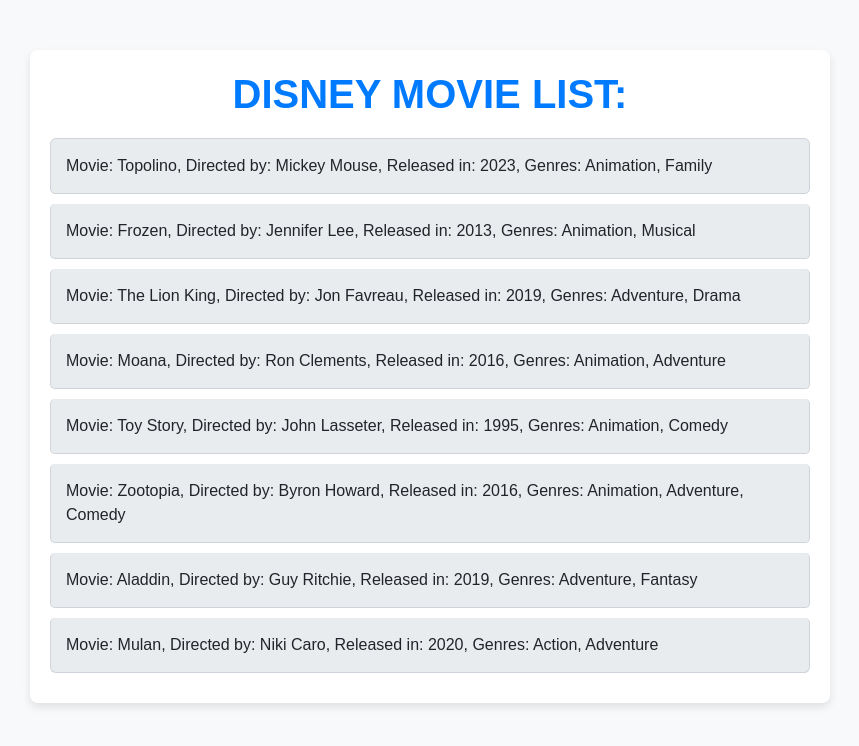
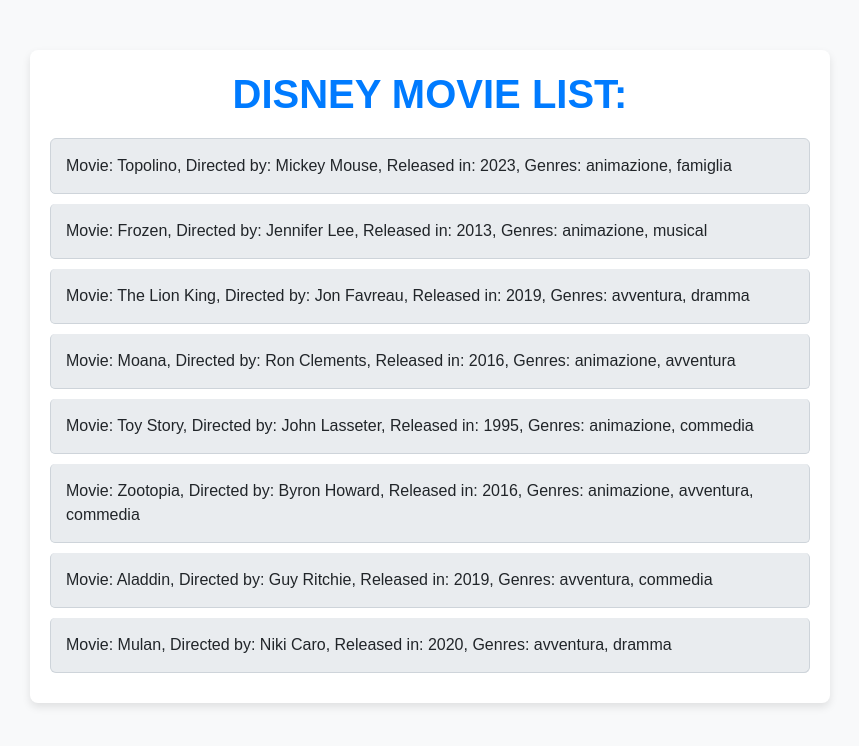
Before and after one commit to natdm02/php-oop-1, a PHP site: page / in a window 1280 px wide. Shown: the top 746 px of the page, without its empty margins (210-1069 px from the left). Run offline with PHP 8.4, Linux system fonts and the light colour scheme.

Commit message:
[add] created genre class and updated movie class to handle more genres

```diff
--- a/index.php
+++ b/index.php
@@ -1,5 +1,19 @@
 <?php
 
+class Genre
+{
+    public $name;
+
+    function __construct($name)
+    {
+        $this->name = $name;
+    }
+
+    public function getGenreName()
+    {
+        return $this->name;
+    }
+}
 class Movie
 {
     public $movieName;
@@ -15,9 +29,15 @@
         $this->filmGenres = $filmGenres;
     }
 
-    public function getMovieDetails(){
+    public function getMovieDetails()
+    {
 
-        $genres = implode(", ", $this->filmGenres);
+
+        $genreNames = array_map(function($genre) {
+            return $genre->getGenreName();
+        }, $this->filmGenres);
+
+        $genres = implode(", ", $genreNames);
         return "Movie: {$this->movieName},
                 Directed by: {$this->filmDirector},
                 Released in: {$this->releaseYear},
@@ -27,22 +47,65 @@
 
     public function updateGenres($newGenres) {
         $this->filmGenres = $newGenres;
+
     }
 }
+
+$animation = new Genre("animazione");
+$family = new Genre("famiglia");
+$musical = new Genre("musical");
+$adventure = new Genre("avventura");
+$comedy = new Genre("commedia");
+$drama = new Genre("dramma");
 
 $movies = [
     new Movie(  "Topolino",
                 "Mickey Mouse",
                 2023,
-                ["Animation", "Family"]
+                [$animation, $family]
             ),
-    new Movie("Frozen", "Jennifer Lee", 2013, ["Animation", "Musical"]),
-    new Movie("The Lion King", "Jon Favreau", 2019, ["Adventure", "Drama"]),
-    new Movie("Moana", "Ron Clements", 2016, ["Animation", "Adventure"]),
-    new Movie("Toy Story", "John Lasseter", 1995, ["Animation", "Comedy"]),
-    new Movie("Zootopia", "Byron Howard", 2016, ["Animation", "Adventure", "Comedy"]),
-    new Movie("Aladdin", "Guy Ritchie", 2019, ["Adventure", "Fantasy"]),
-    new Movie("Mulan", "Niki Caro", 2020, ["Action", "Adventure"]),
+
+    new Movie(  "Frozen",
+                "Jennifer Lee",
+                2013,
+                [$animation, $musical]
+            ),
+
+    new Movie(  "The Lion King",
+                "Jon Favreau",
+                2019,
+                [$adventure, $drama]
+            ),
+
+    new Movie(  "Moana",
+                "Ron Clements",
+                2016,
+                [$animation, $adventure]
+            ),
+
+    new Movie(  "Toy Story",
+                "John Lasseter",
+                1995,
+                [$animation, $comedy]
+            ),
+
+    new Movie(  "Zootopia",
+                "Byron Howard",
+                2016,
+                [$animation, $adventure, $comedy]
+            ),
+
+    new Movie(  "Aladdin",
+                "Guy Ritchie",
+                2019,
+                [$adventure, $comedy]
+            ),
+
+    new Movie(  "Mulan",
+                "Niki Caro",
+                2020,
+                [$adventure, $drama]
+            ),
 ];
 
 
```
